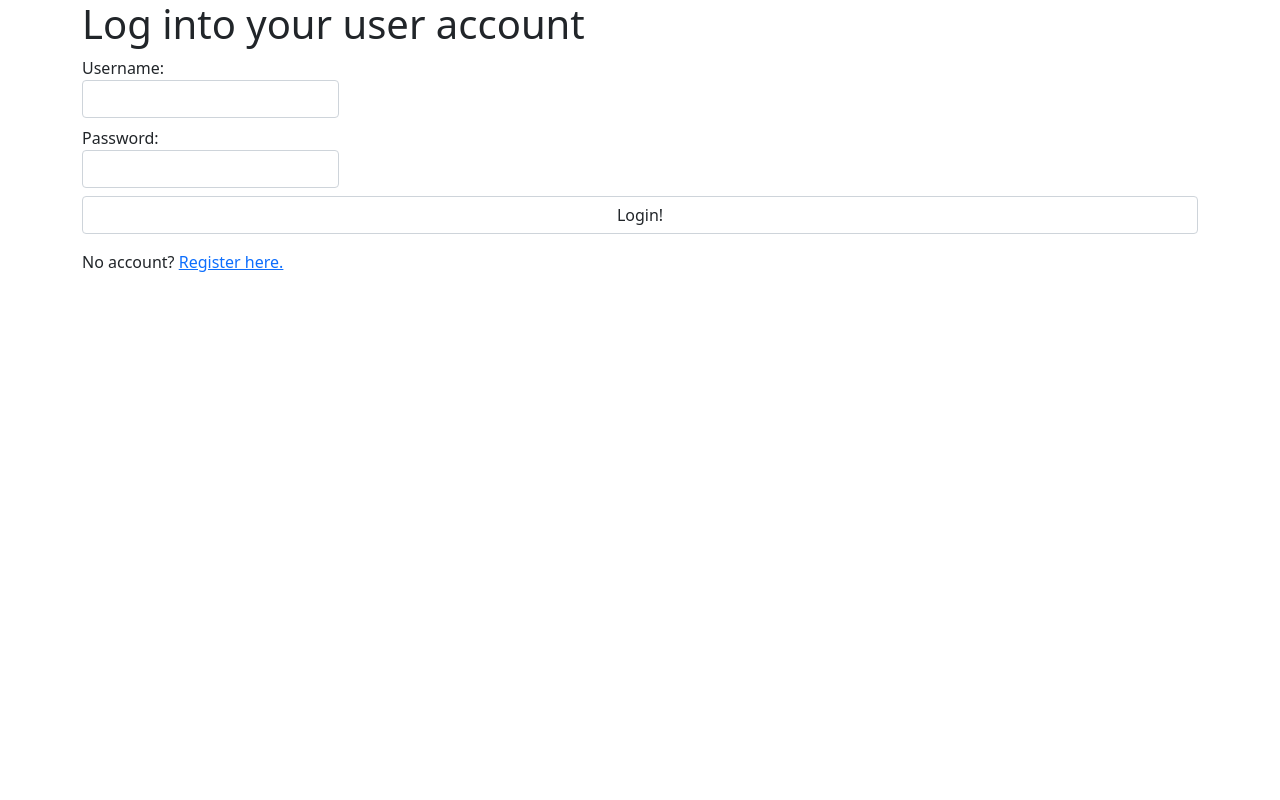
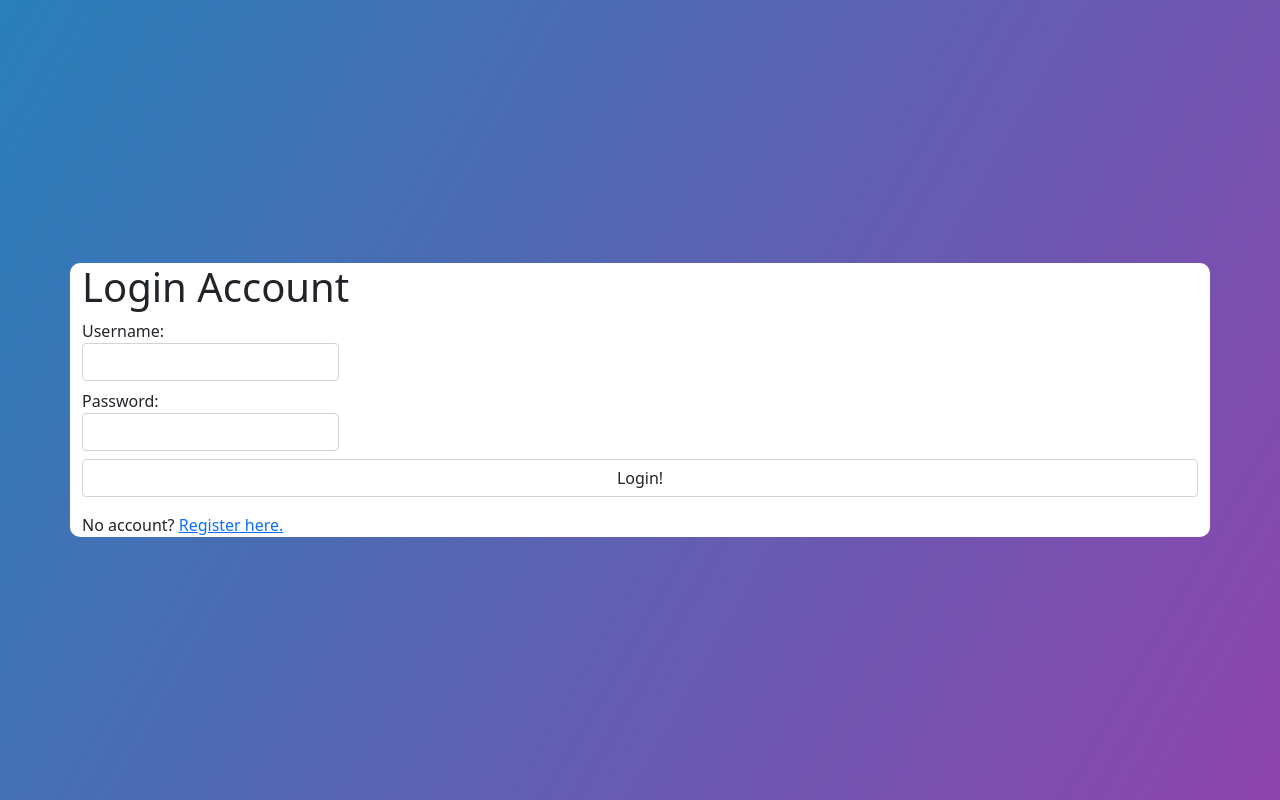
Before and after one commit to Buhbah6/eCommerceProj, a PHP site: page /User/login in a window 1280 px wide. Run offline with PHP 8.4, Linux system fonts and the light colour scheme.

Commit message:
More style for login

```diff
--- a/htdocs/app/views/User/login.php
+++ b/htdocs/app/views/User/login.php
@@ -1,6 +1,7 @@
 <html>
 	<head>
 		<!-- CSS only -->
+	<link rel="stylesheet" href="../public/css/login.css">
 	<link href="https://cdn.jsdelivr.net/npm/bootstrap@5.1.3/dist/css/bootstrap.min.css" rel="stylesheet" integrity="sha384-1BmE4kWBq78iYhFldvKuhfTAU6auU8tT94WrHftjDbrCEXSU1oBoqyl2QvZ6jIW3" crossorigin="anonymous">
 		<!-- JavaScript Bundle with Popper -->
 	<script src="https://cdn.jsdelivr.net/npm/bootstrap@5.1.3/dist/js/bootstrap.bundle.min.js" integrity="sha384-ka7Sk0Gln4gmtz2MlQnikT1wXgYsOg+OMhuP+IlRH9sENBO0LRn5q+8nbTov4+1p" crossorigin="anonymous"></script>
@@ -9,13 +10,21 @@
 	<body>
 		<div class='container'>
 
-		<h1>Log into your user account</h1>
+		<h1>Login Account</h1>
 		<form method='post' action=''>
-			<label class='form-label'>Username:<input type='text' name='username' class='form-control' /></label><br>
-			<label class='form-label'>Password:<input type='password' name='password' class='form-control' /></label><br>
+			<div class="txt-field">
+			<label class='form-label'>Username:<input type='text' name='username' class='form-control' required /></label><br>
+			</div>
+			<div class="txt-field">
+			<label class='form-label'>Password:<input type='password' name='password' class='form-control' required /></label><br>
+			</div>
+			<div class="txt-field">
 			<input type="submit" name='action' value='Login!' class='form-control' />
+			</div>
 		</form>
+		<div class='signup-link'>
 		No account? <a href="/User/register">Register here.</a> <br>
+		</div>
 		</div>
 	</body>
 </html>
--- /dev/null
+++ b/htdocs/public/css/login.css
@@ -0,0 +1,17 @@
+body{
+    margin: 0;
+    padding: 0;
+    font-family: montserrat;
+    background: linear-gradient(120deg, #2980b9, #8e44ad);
+    height: 100vh;
+    overflow: hidden;
+}
+.container{
+    position: absolute;
+    top: 50%;
+    left: 50%;
+    transform: translate(-50%, -50%);
+    width: 400px;
+    background: white;
+    border-radius: 10px;
+}
```
